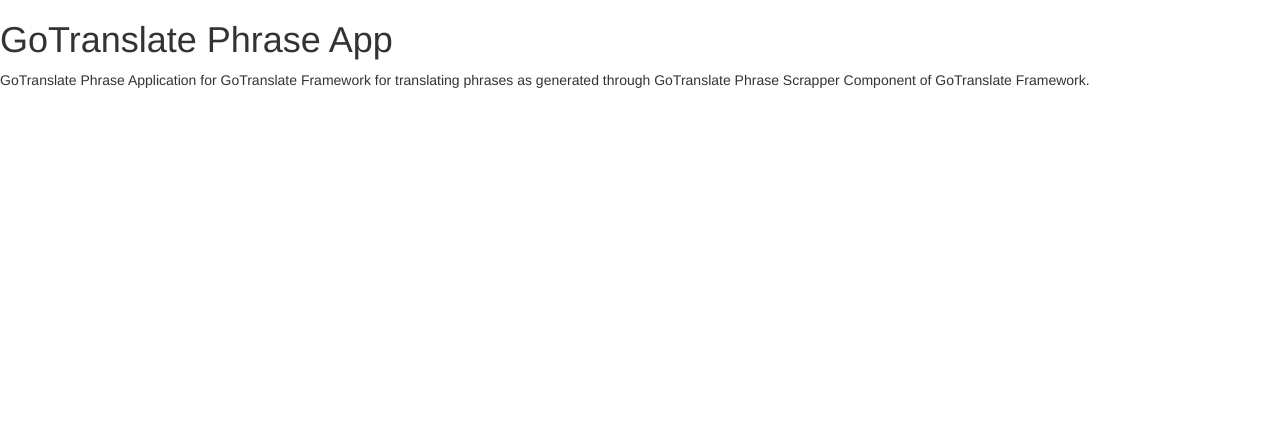
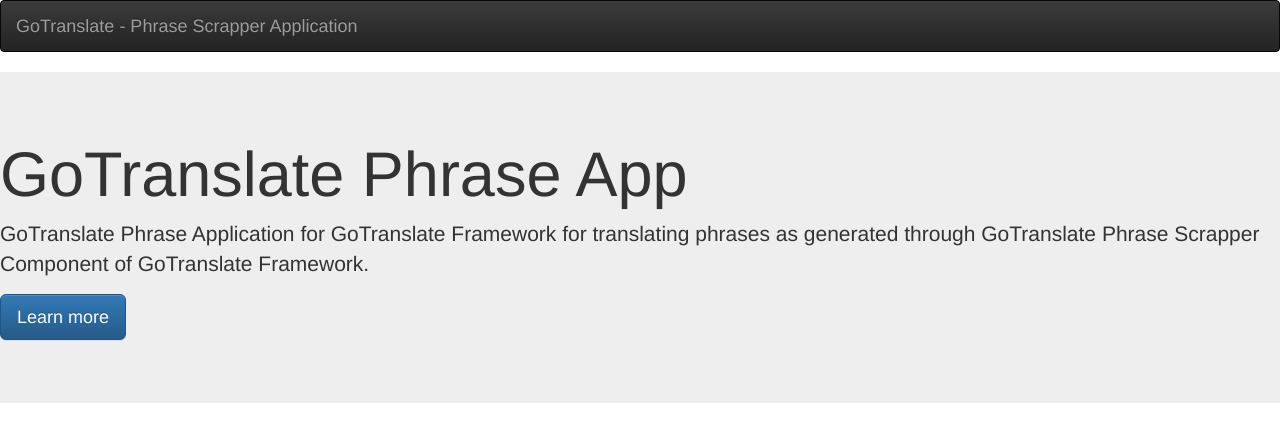
Before and after one commit to itskdk/gotranslate-phrase-app, a plain HTML site: page index.html in a window 1280 px wide. Drawn offline with nearby package versions, Linux system fonts and the light colour scheme.

Commit message:
Added Bootstrap Components such as Navigation Bar and Jambotron

```diff
--- a/index.html
+++ b/index.html
@@ -29,8 +29,21 @@ Framework.
 	    <![endif]-->
 	</head>
 	<body>
-		<h1>GoTranslate Phrase App</h1>
-		<p>GoTranslate Phrase Application for GoTranslate Framework for translating phrases as generated through GoTranslate Phrase Scrapper Component of GoTranslate Framework.</p>
+
+		<nav class="navbar navbar-inverse">
+			<div class="container-fluid">
+				<div class="navbar-header">
+					<a class="navbar-brand" href="#">GoTranslate - Phrase Scrapper Application</a>
+				</div>
+			</div>
+		</nav>
+
+		<div class="jumbotron">
+		  	<h1>GoTranslate Phrase App</h1>
+		  	<p>GoTranslate Phrase Application for GoTranslate Framework for translating phrases as generated through GoTranslate Phrase Scrapper Component of GoTranslate Framework.</p>
+		  	<p><a class="btn btn-primary btn-lg" href="#" role="button">Learn more</a></p>
+		</div>
+
 		<script type="text/javascript" src="https://code.jquery.com/jquery-1.12.3.min.js"></script>
 		<script src="https://maxcdn.bootstrapcdn.com/bootstrap/3.3.6/js/bootstrap.min.js"></script>
 	</body>
```
